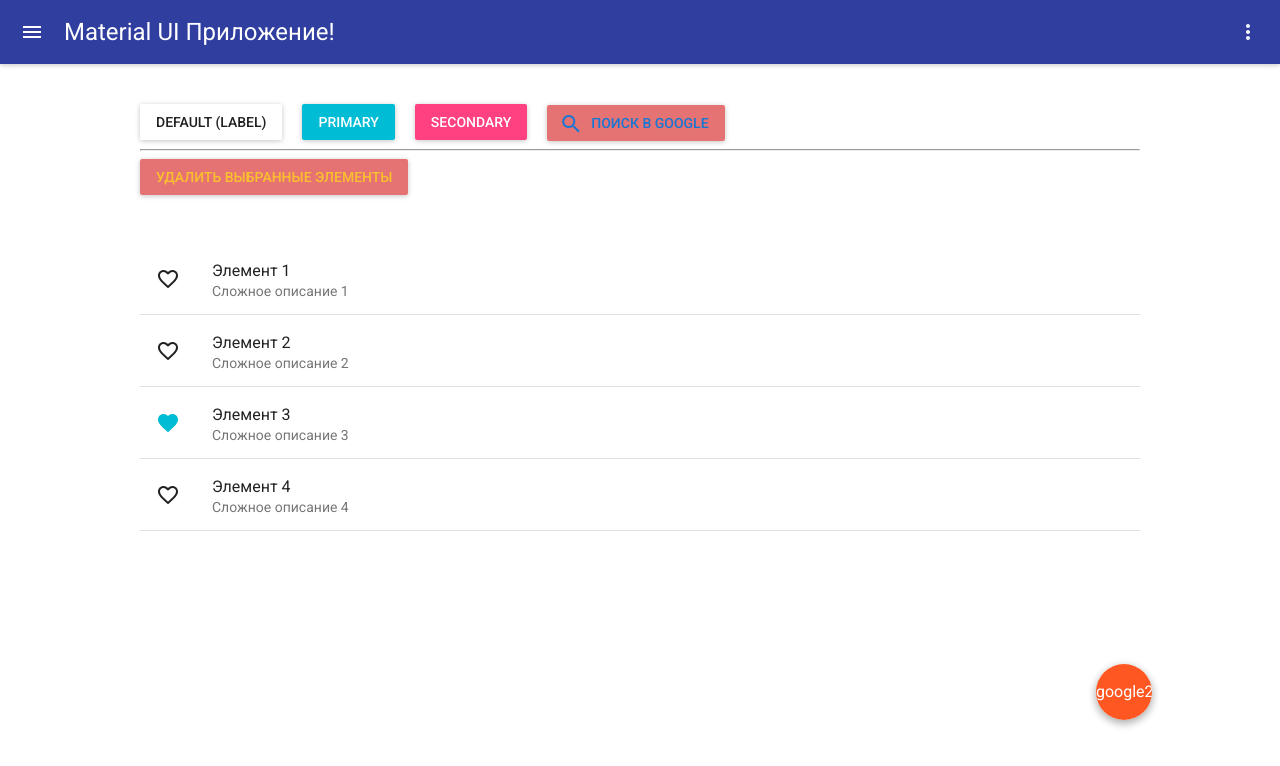
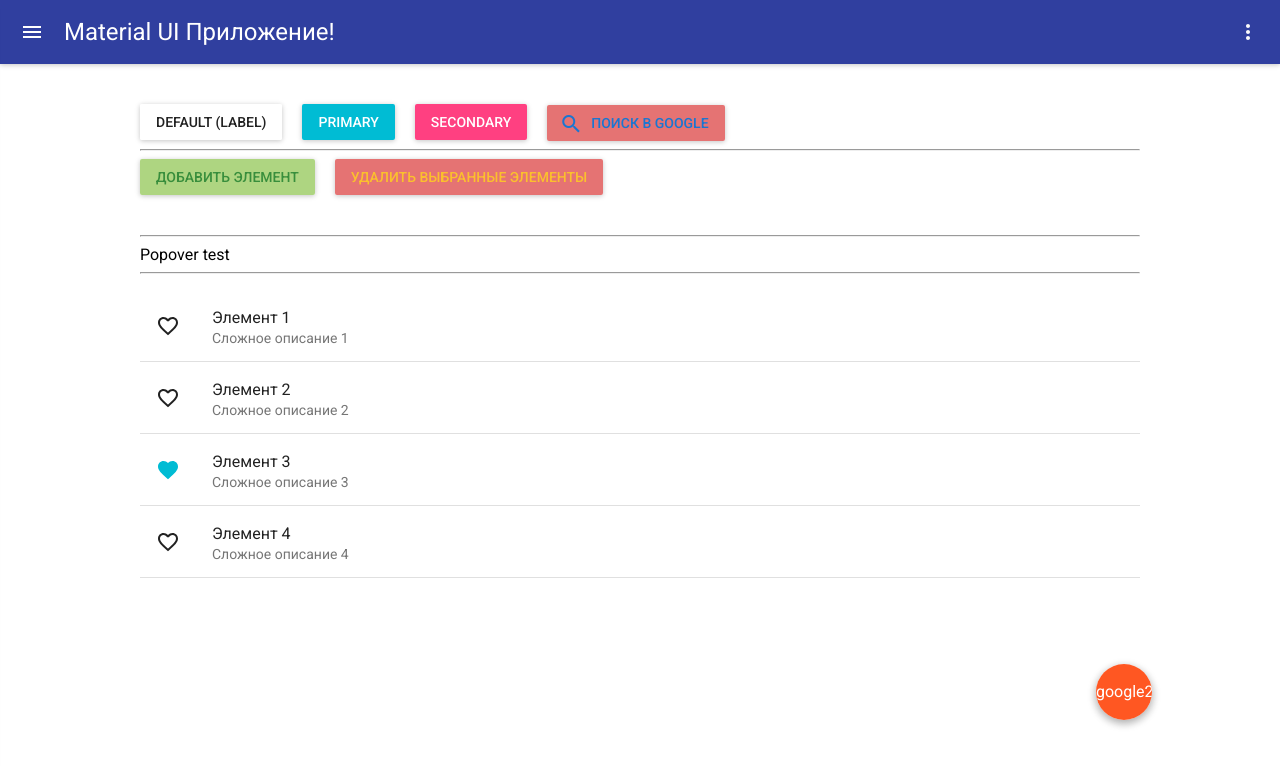
Before and after one commit to ZVanoZ/zim-material-ui-sample, a React (Create React App) app: page / in a window 1280 px wide. Shown: the top 766 px of the page. Built offline with nearby package versions, Linux system fonts and the light colour scheme.

Commit message:
Урок 11. Popover Компонент для показа выпадающих блоков данных. По клику на кнопку "Добавить элемент" показываем "<h1>Popover</h1>".

```diff
--- a/src/App.js
+++ b/src/App.js
@@ -4,10 +4,13 @@ import {AppHeader} from './components/header';
 import {AppDrawer} from "./components/drawer";
 import {AppButtons} from "./components/buttons";
 import AppList from "./components/list";
+import Popover from "material-ui/Popover";
 
 export default class App extends Component {
 	state = {
 		isDrawerOpen: false,
+		isPopoverOpen: false,
+		popoverElement: null,
 		itemsList: [
 			{name: 'Элемент 1', description: 'Сложное описание 1', checked: false},
 			{name: 'Элемент 2', description: 'Сложное описание 2', checked: false},
@@ -48,15 +51,44 @@ export default class App extends Component {
 						}).filter((i) => {
 							return i;
 						})}
-						onDelete={()=>{
-							let items = this.state.itemsList.filter((item)=>{
+						onDelete={() => {
+							let items = this.state.itemsList.filter((item) => {
 								return !item.checked;
 							});
 							this.setState({
-								itemsList : items
+								itemsList: items
 							})
 						}}
+						onAdd={(popoverElement) => {
+							// console.log('AppButtons/onAdd');
+							this.setState({
+								popoverElement: popoverElement,
+								isPopoverOpen: true
+							});
+						}}
 					/>
+					<hr/>
+					<div>Popover test</div>
+					<Popover
+						open={this.state.isPopoverOpen}
+						anchorEl={this.state.popoverElement}
+						anchorOrigin={{horizontal: 'left', vertical: 'bottom'}}
+						targetOrigin={{horizontal: 'left', vertical: 'top'}}
+						style={{
+							width: 300,
+							padding: '15px 30px'
+						}}
+						onRequestClose={() => {
+							// console.log('Popover/onRequestClose');
+							this.setState({
+								isPopoverOpen: false,
+								popoverElement : null
+							});
+						}}
+					>
+						<h1>Popover</h1>
+					</Popover>
+					<hr/>
 					<AppList
 						items={this.state.itemsList}
 						onCheck={(checked, index) => {
--- a/src/components/buttons.js
+++ b/src/components/buttons.js
@@ -1,8 +1,9 @@
 import React, {Component} from "react";
 
 import RaisedButton from "material-ui/RaisedButton"
-import {blue700, deepOrange500, red300, yellow700} from "material-ui/styles/colors";
-import {FloatingActionButton, FontIcon} from "material-ui";
+import FontIcon from "material-ui/FontIcon";
+import FloatingActionButton from "material-ui/FloatingActionButton";
+import {blue700, deepOrange500, green700, lightGreen300, red300, yellow700} from "material-ui/styles/colors";
 
 const styles = {
 	marginRight: 20
@@ -67,10 +68,20 @@ export class AppButtons extends Component {
 				</FloatingActionButton>
 				<hr/>
 				<RaisedButton
+					label="Добавить элемент"
+					style={styles}
+					onClick={(event) => {
+						//console.log('click/Add');
+						this.props.onAdd(event.currentTarget);
+					}}
+					backgroundColor={lightGreen300}
+					labelColor={green700}
+				/>
+				<RaisedButton
 					label="Удалить выбранные элементы"
 					style={styles}
 					onClick={() => {
-						console.log('click/Delete');
+						// console.log('click/Delete');
 						this.props.onDelete();
 					}}
 					backgroundColor={red300}
```
Also changed, not shown: zim.notes.txt.
